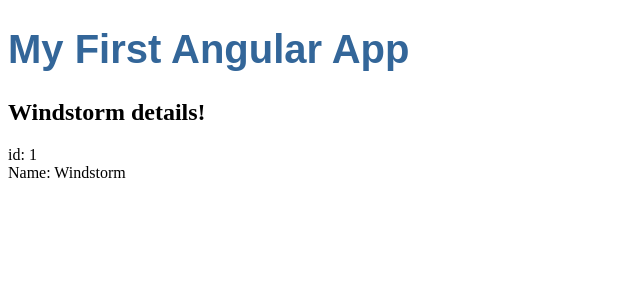
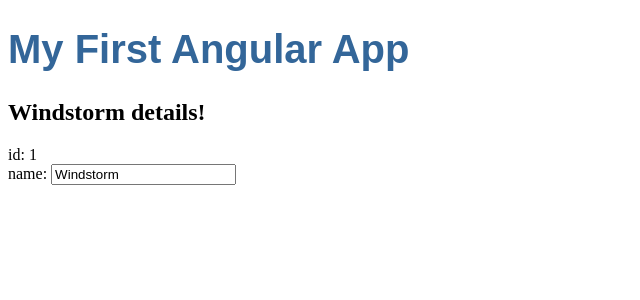
Before and after one commit to pablo384/Platzigram-web, an Angular app in the folder my-app/: page / in a window 1280 px wide. Shown: the top 300 px of the page, without its empty margins (0-640 px from the left). Built offline with nearby package versions, Linux system fonts and the light colour scheme.

Commit message:
Two-way binding

```diff
--- a/my-app/src/app/app.component.ts
+++ b/my-app/src/app/app.component.ts
@@ -1,8 +1,8 @@
 import { Component } from '@angular/core';
 
 export class Hero{
-	id: number;
-	name:string;
+    id: number;
+    name:string;
 }
 
 @Component({
@@ -12,13 +12,16 @@
   template:`<h1>{{title}}</h1>
   <h2>{{hero.name}} details!</h2>
   <div><label>id: </label>{{hero.id}}</div>
-  <div><label>Name: </label>{{hero.name}}</div>`
+  <div>
+  <label>name: </label>
+  <input [(ngModel)]="hero.name" placeholder="name">
+  </div>`
 })
 export class AppComponent {
   title = 'My First Angular App';
   hero : Hero = {
-  	id:1,
-  	name: 'Windstorm'
+    id:1,
+    name: 'Windstorm'
 
   };
 }
--- a/my-app/src/app/app.module.ts
+++ b/my-app/src/app/app.module.ts
@@ -1,5 +1,6 @@
 import { BrowserModule } from '@angular/platform-browser';
 import { NgModule } from '@angular/core';
+import {FormsModule} from '@angular/forms';
 
 import { AppComponent } from './app.component';
 
@@ -8,7 +9,8 @@
     AppComponent
   ],
   imports: [
-    BrowserModule
+    BrowserModule,
+    FormsModule
   ],
   providers: [],
   bootstrap: [AppComponent]
```
